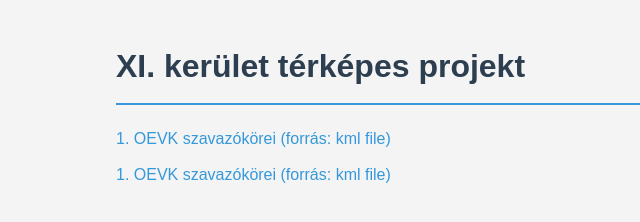
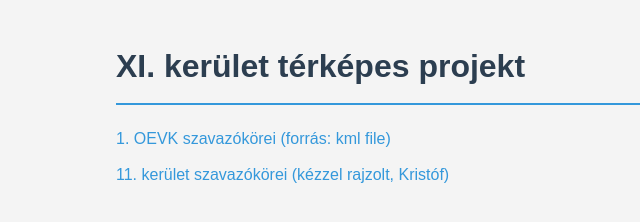
Before and after one commit to kgnaedig/maps, a plain HTML site: page index.html in a window 1280 px wide. Shown: the whole page, without its empty margins (124-764 px from the left). Drawn offline with Linux system fonts and the light colour scheme.

Commit message:
Update index.html

```diff
--- a/index.html
+++ b/index.html
@@ -42,7 +42,7 @@
     <h1>XI. kerület térképes projekt</h1>
     <div class="links">
         <a href="./kml/oevk1.html">1. OEVK szavazókörei (forrás: kml file)</a>
-        <a href="./kml/oevk1.html">1. OEVK szavazókörei (forrás: kml file)</a>
+        <a href="https://www.google.com/maps/d/edit?mid=1_c12Ef3vF1S6ipfP1942J4IfjdzWpTg&ll=47.45797563195268%2C19.017738949999995&z=13">11. kerület szavazókörei (kézzel rajzolt, Kristóf)</a>
     </div>
 </body>
 </html>
```
